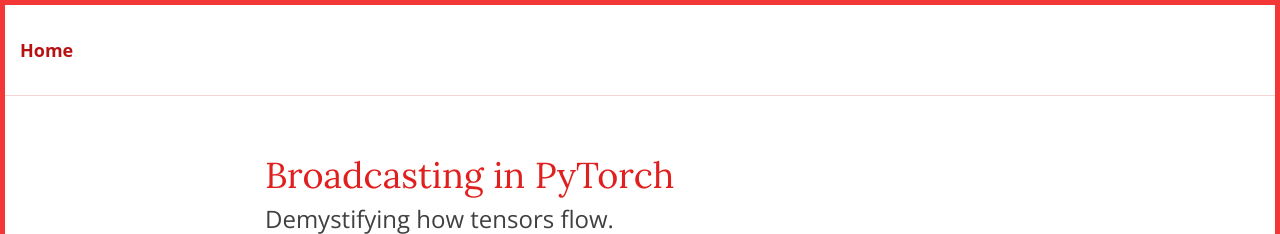
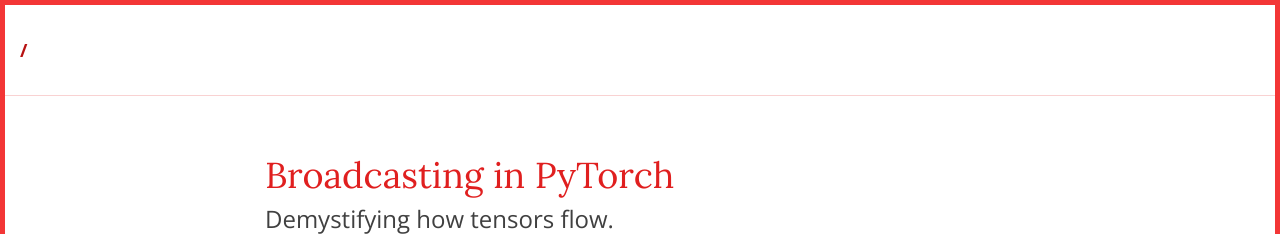
Before and after one commit to jidindinesh/jidindinesh.github.io, a Jekyll site: the page built from index.html, in a window 1280 px wide. Shown: the top 234 px of the page. Built offline with Jekyll 4.4.1, drawn with Linux system fonts in a browser that asks for light colours; nearby versions of some CDN libraries; the list of posts is cut into pages by our own code.

Commit message:
Update _config.yml

```diff
--- a/_config.yml
+++ b/_config.yml
@@ -8,7 +8,7 @@
 
 
 # Name of website
-title: Home
+title: /
 # Short description of your site
 # description:
 
```
